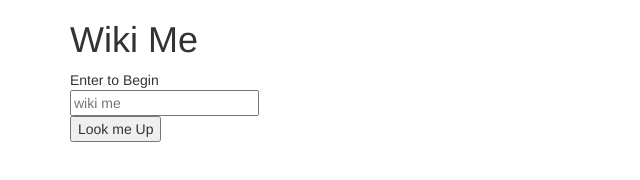
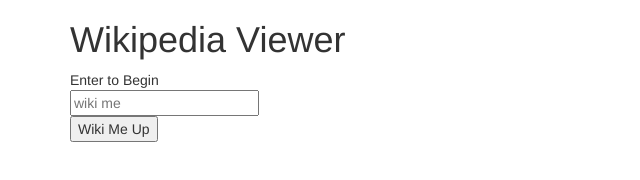
Before and after one commit to vivzhang/Wikipedia-Viewer, a plain HTML site: page index.html in a window 1280 px wide. Shown: the whole page, without its empty margins (0-640 px from the left). Drawn offline with nearby package versions, Linux system fonts and the light colour scheme.

Commit message:
added all necessary tags

```diff
--- a/index.html
+++ b/index.html
@@ -5,17 +5,17 @@
   <link rel="stylesheet" type="text/css" href="https://maxcdn.bootstrapcdn.com/bootstrap/3.3.7/css/bootstrap.min.css">
   <script src="https://ajax.googleapis.com/ajax/libs/jquery/1.12.4/jquery.min.js"></script>
   <script src="app.js"></script>
-  <h1>Wiki Me</h1>
+  <h1>Wikipedia Viewer</h1>
 </head>
 <body class="container">
   <div>
     <div>Enter to Begin</div>
-    <input type="text" placeholder="wiki me" class="searchbox">
+    <input type="text" placeholder="wiki me" id="searchbox">
     <br>
-    <button class="searchbutton">Look me Up</button>
+    <button id="searchbutton">Wiki Me Up</button>
   </div>
-  <div class="wikicontent">
-
+  <div class="wikibox">
+    <div class="wikicontent"></div>
   </div>
 </body>
 </html>
```
